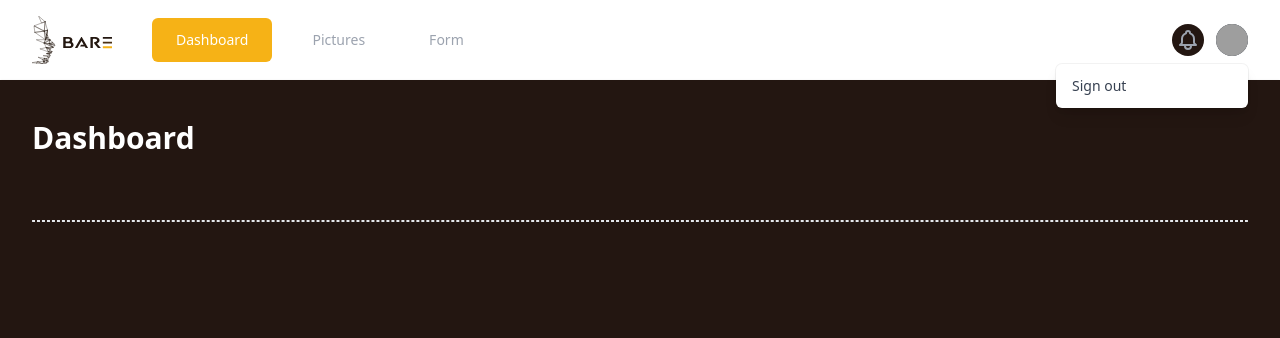
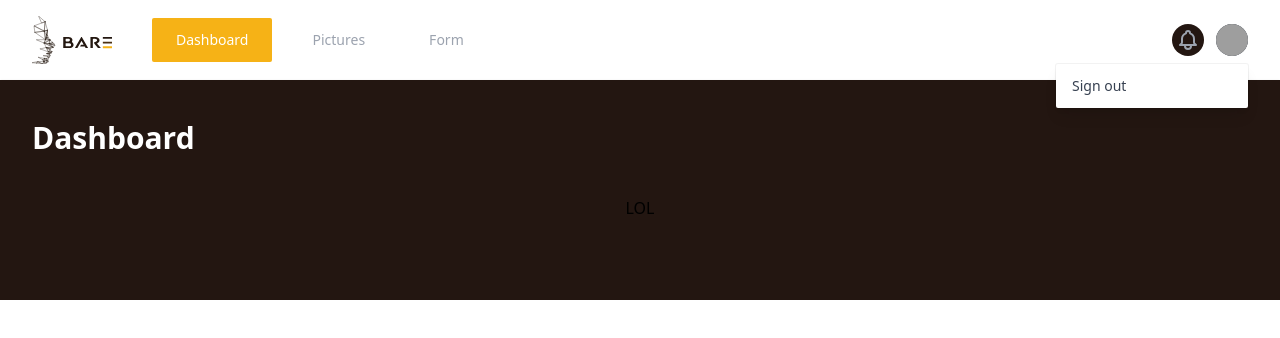
Before and after one commit to kangah-codes/bareapp-frontend, a Next.js app: page / in a window 1280 px wide. Both pictures are taken after a click on the button "Open user menu". Shown: the top 338 px of the page. Built offline with nearby package versions, Linux system fonts and the light colour scheme; grey boxes are pictures that could not be loaded; a web font is replaced by a local one.

Commit message:
refactor: Changed rounded edges

```diff
--- a/components/Nav.tsx
+++ b/components/Nav.tsx
@@ -9,7 +9,7 @@
 	return classes.filter(Boolean).join(" ");
 }
 
-export default function Navbar() {
+export default function Navbar({ children }) {
 	return (
 		<div>
 			<Disclosure as="nav" className="bg-white">
@@ -36,7 +36,7 @@
 															itemIdx === 0
 																? "text-white bg-bareapp-lighter"
 																: "text-gray-400 hover:text-white hover:bg-bareapp-light"
-														} text-white px-6 py-3 rounded-md text-sm font-medium transition duration-500`}
+														} text-white px-6 py-3 rounded-sm text-sm font-medium transition duration-500`}
 													>
 														{item}
 													</a>
@@ -88,7 +88,7 @@
 													>
 														<Menu.Items
 															static
-															className="origin-top-right absolute right-0 mt-2 w-48 rounded-md shadow-lg py-1 bg-white ring-1 ring-black ring-opacity-5 focus:outline-none"
+															className="origin-top-right absolute right-0 mt-2 w-48 rounded-sm shadow-lg py-1 bg-white ring-1 ring-black ring-opacity-5 focus:outline-none"
 														>
 															{profile.map(
 																(item) => (
@@ -126,7 +126,7 @@
 								</div>
 								<div className="-mr-2 flex md:hidden">
 									{/* Mobile menu button */}
-									<Disclosure.Button className="bg-gray-800 inline-flex items-center justify-center p-2 rounded-md text-gray-400 hover:text-white hover:bg-gray-700 focus:outline-none focus:ring-2 focus:ring-offset-2 focus:ring-offset-gray-800 focus:ring-white">
+									<Disclosure.Button className="bg-gray-800 inline-flex items-center justify-center p-2 rounded-sm text-gray-400 hover:text-white hover:bg-gray-700 focus:outline-none focus:ring-2 focus:ring-offset-2 focus:ring-offset-gray-800 focus:ring-white">
 										<span className="sr-only">
 											Open main menu
 										</span>
@@ -154,7 +154,7 @@
 											{/* Current: "bg-gray-900 text-white", Default: "text-gray-300 hover:bg-gray-700 hover:text-white" */}
 											<a
 												href="#"
-												className="bg-gray-900 text-white block px-3 py-2 rounded-md text-base font-medium"
+												className="bg-gray-900 text-white block px-3 py-2 rounded-sm text-base font-medium"
 											>
 												{item}
 											</a>
@@ -163,7 +163,7 @@
 										<a
 											key={item}
 											href="#"
-											className="text-gray-300 hover:bg-gray-700 hover:text-white block px-3 py-2 rounded-md text-base font-medium"
+											className="text-gray-300 hover:bg-gray-700 hover:text-white block px-3 py-2 rounded-sm text-base font-medium"
 										>
 											{item}
 										</a>
@@ -202,7 +202,7 @@
 										<a
 											key={item}
 											href="#"
-											className="block px-3 py-2 rounded-md text-base font-medium text-gray-400 hover:text-white hover:bg-gray-700"
+											className="block px-3 py-2 rounded-sm text-base font-medium text-gray-400 hover:text-white hover:bg-gray-700"
 										>
 											{item}
 										</a>
@@ -219,11 +219,9 @@
 					<h1 className="text-3xl font-bold text-white">Dashboard</h1>
 				</div>
 			</header>
-			<main className="bg-bareapp h-screen">
-				<div className="max-w-7xl mx-auto sm:px-6 lg:px-8">
-					<div className="px-4 py-6 sm:px-0">
-						<div className="border border-dashed border-gray-200 rounded-lg" />
-					</div>
+			<main className="bg-bareapp flex flex-1">
+				<div className="max-w-7xl mx-auto sm:px-6 lg:px-8 pb-20">
+					<div className="px-4 sm:px-0">{children}</div>
 				</div>
 			</main>
 		</div>
```
